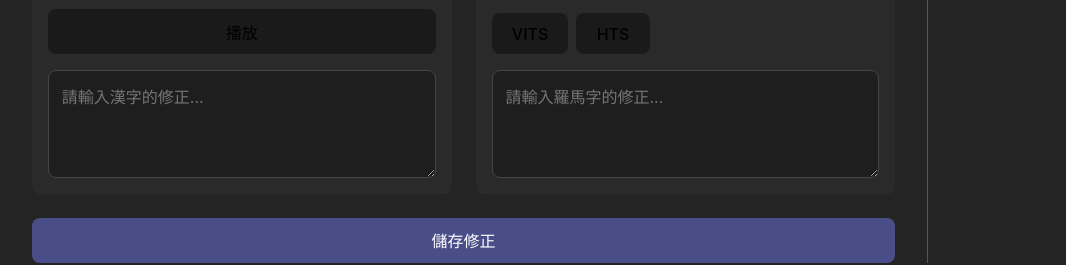
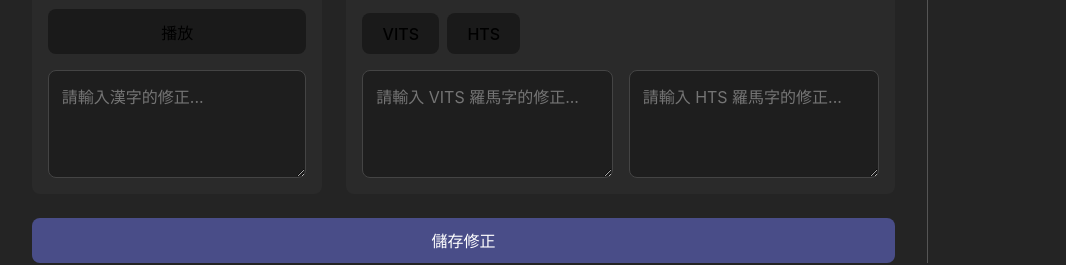
Before and after one commit to datow711/TTS_leku_tester, a React (Vite) app: page / in a window 1280 px wide. Both pictures are taken after a click on the button "抽一句". Shown: the part 505-770 px from the top of the page, without its empty margins (0-1066 px from the left). Built offline with nearby package versions, Linux system fonts and the light colour scheme; no server answers; the database is empty.

Commit message:
Add HTS correction inputs and update state management for HTS sandhi text

```diff
--- a/src/App.css
+++ b/src/App.css
@@ -31,13 +31,25 @@
 }
 
 .sentence-column {
-  flex: 1; /* Each column takes up 50% of the container */
   display: flex;
   flex-direction: column;
   gap: 1rem;
   background-color: #2a2a2a;
   padding: 1rem;
   border-radius: 8px;
+}
+
+/* Assign flex properties for 1/3 and 2/3 widths */
+.sentence-column:nth-child(1) {
+  flex: 1;
+}
+.sentence-column:nth-child(2) {
+  flex: 2;
+}
+
+.correction-inputs-container {
+  display: flex;
+  gap: 1rem;
 }
 
 .sentence-column h3 {
--- a/src/App.jsx
+++ b/src/App.jsx
@@ -16,6 +16,7 @@ function App() {
   // States for the two correction inputs
   const [hanjiCorrection, setHanjiCorrection] = useState('');
   const [lomajiCorrection, setLomajiCorrection] = useState('');
+  const [htsLomajiCorrection, setHtsLomajiCorrection] = useState('');
   const [htsSandhiText, setHtsSandhiText] = useState('');
 
   // Initial data load
@@ -46,6 +47,7 @@ function App() {
       setCurrentSentence(sentences[randomIndex]);
       setHanjiCorrection('');
       setLomajiCorrection('');
+      setHtsLomajiCorrection(''); // Clear HTS correction
       setSelectedHistoryId(null); // Reset editing state
       setHtsSandhiText(''); // Clear HTS sandhi text
     }
@@ -141,6 +143,8 @@ function App() {
       const updateData = {
         hanji_correction: hanjiCorrection,
         lomaji_correction: lomajiCorrection,
+        hts_lomaji_correction: htsLomajiCorrection,
+        hts_sandhi_text: htsSandhiText,
       };
       const { data, error: updateError } = await supabase
         .from('tts_corrections')
@@ -156,6 +160,8 @@ function App() {
         original_lomaji: currentSentence.lomaji,
         hanji_correction: hanjiCorrection,
         lomaji_correction: lomajiCorrection,
+        hts_lomaji_correction: htsLomajiCorrection,
+        hts_sandhi_text: htsSandhiText,
       };
       const { error: insertError } = await supabase
         .from('tts_corrections')
@@ -170,6 +176,7 @@ function App() {
       alert('儲存成功！');
       setHanjiCorrection('');
       setLomajiCorrection('');
+      setHtsLomajiCorrection('');
       setSelectedHistoryId(null); // Reset editing state
       fetchHistory(); // Refresh history
     }
@@ -195,8 +202,9 @@ function App() {
     });
     setHanjiCorrection(item.hanji_correction || '');
     setLomajiCorrection(item.lomaji_correction || '');
+    setHtsLomajiCorrection(item.hts_lomaji_correction || ''); // Load HTS correction
+    setHtsSandhiText(item.hts_sandhi_text || ''); // Load HTS sandhi text
     setSelectedHistoryId(item.id);
-    setHtsSandhiText(''); // Clear HTS sandhi text
   };
 
   const deleteCorrection = async (id) => {
@@ -262,12 +270,20 @@ function App() {
                     {loadingButton === 'hts' ? '載入中...' : 'HTS'}
                   </button>
                 </div>
-                <textarea
-                  rows="4"
-                  placeholder="請輸入羅馬字的修正..."
-                  value={lomajiCorrection}
-                  onChange={(e) => setLomajiCorrection(e.target.value)}
-                />
+                <div className="correction-inputs-container">
+                  <textarea
+                    rows="4"
+                    placeholder="請輸入 VITS 羅馬字的修正..."
+                    value={lomajiCorrection}
+                    onChange={(e) => setLomajiCorrection(e.target.value)}
+                  />
+                  <textarea
+                    rows="4"
+                    placeholder="請輸入 HTS 羅馬字的修正..."
+                    value={htsLomajiCorrection}
+                    onChange={(e) => setHtsLomajiCorrection(e.target.value)}
+                  />
+                </div>
               </>
             )}
           </div>
@@ -276,7 +292,7 @@ function App() {
         <button
           onClick={saveCorrections}
           className="main-action-btn"
-          disabled={!currentSentence || (!hanjiCorrection && !lomajiCorrection)}
+          disabled={!currentSentence || (!hanjiCorrection && !lomajiCorrection && !htsLomajiCorrection)}
         >
           儲存修正
         </button>
@@ -299,7 +315,9 @@ function App() {
               <p><strong>羅馬字:</strong> {item.original_lomaji}</p>
               <hr />
               {item.hanji_correction && <p><strong>漢字修正:</strong> {item.hanji_correction}</p>}
-              {item.lomaji_correction && <p><strong>羅馬字修正:</strong> {item.lomaji_correction}</p>}
+              {item.lomaji_correction && <p><strong>VITS羅馬字修正:</strong> {item.lomaji_correction}</p>}
+              {item.hts_lomaji_correction && <p><strong>HTS羅馬字修正:</strong> {item.hts_lomaji_correction}</p>}
+              {item.hts_sandhi_text && <p><strong>HTS變調文字:</strong> {item.hts_sandhi_text}</p>}
               <p className="timestamp">{new Date(item.created_at).toLocaleString()}</p>
             </div>
           ))}
```
